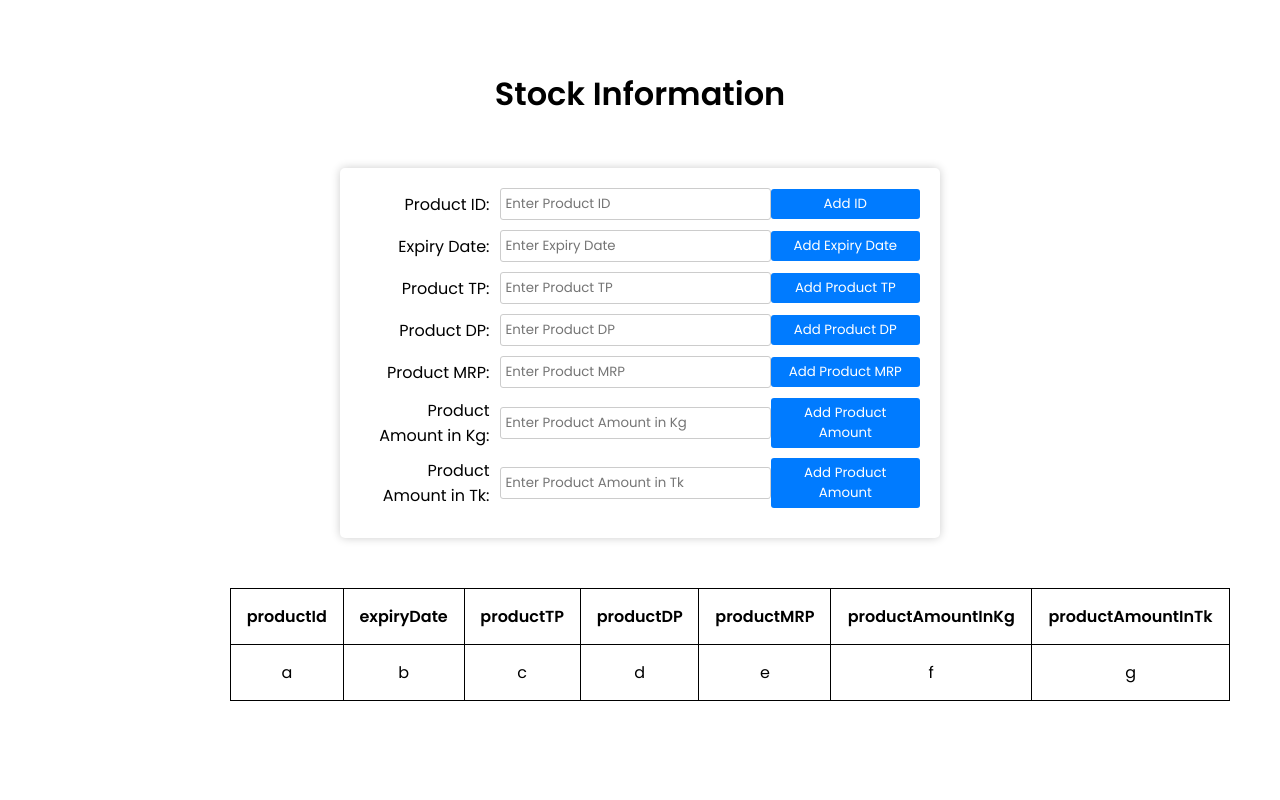
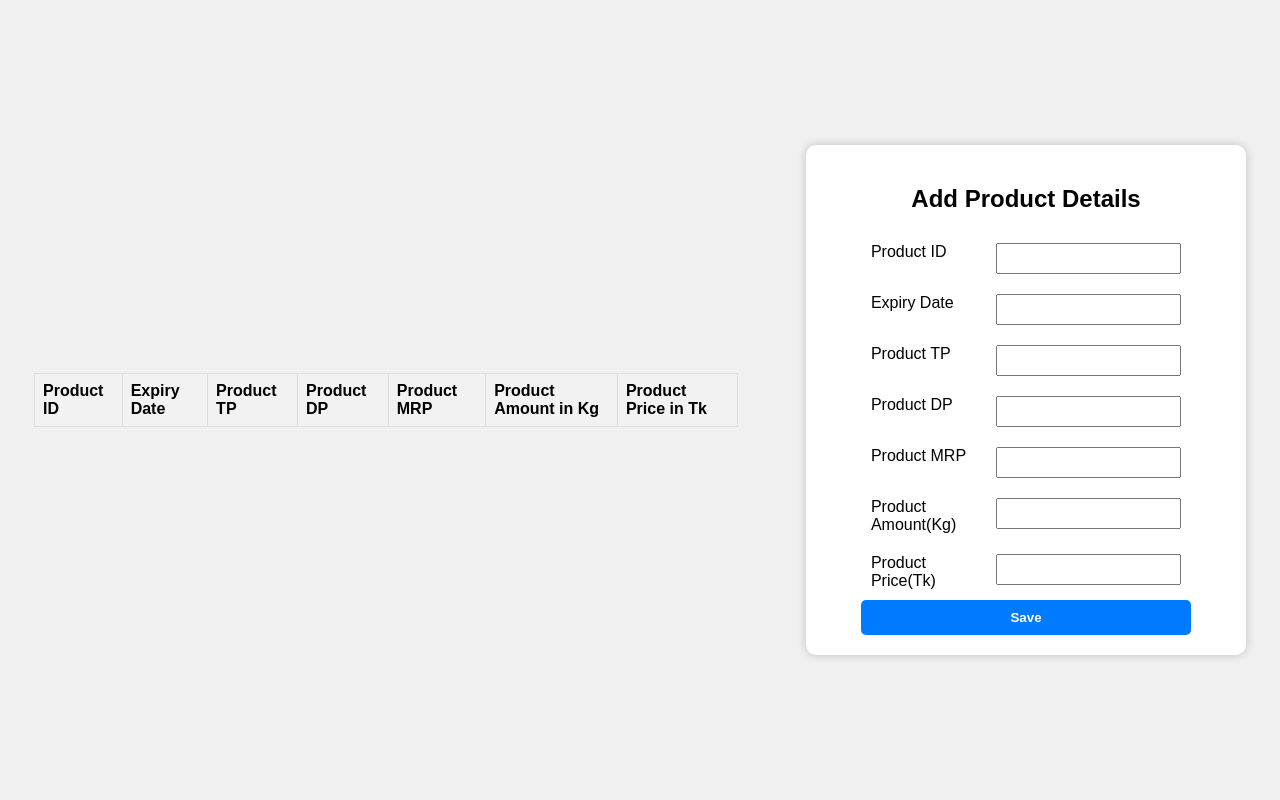
Before and after one commit to jahidhasan1893/Distribution-management-system, a Node server app: template views/stock.html in a window 1280 px wide. Run offline with Node 20, Linux system fonts and the light colour scheme; the template is opened without the code that fills it, so the values that code supplies are empty.

Commit message:
Stock page updated

```diff
--- a/views/_style.css
+++ b/views/_style.css
@@ -1,75 +1,57 @@
-@import url('https://fonts.googleapis.com/css2?family=Poppins:wght@300;400;500;600&display=swap');
-*{
-    padding: 0;
+body {
+
+    font-family: Arial, sans-serif;
+    background-color: #f0f0f0;
     margin: 0;
-   box-sizing: border-box;
-   text-decoration: none;
-    list-style: none;
-    scroll-behavior: smooth;
-    font-family: 'Poppins', sans-serif;
-
+    display: flex;
+    justify-content: space-around;
+    align-items: center;
+    min-height: 100vh;
 }
-body{
-
-    background:white;
+.container {
+    display: flex;
+    flex-direction: column;
+    align-items: center;
+    background-color: #fff;
+    border-radius: 10px;
+    box-shadow: 0 0 10px rgba(0, 0, 0, 0.2);
+    padding: 20px;
+    width: 40%;
+    max-width: 400px;
 }
-h1{
-    margin-top: 70px;
-    text-align: center;
+.input-grp{
+    padding: 10px;
+    display: flex;
+    flex-direction: row;
+    justify-content: space-between;
 }
-table{
-    text-align: center;
-    justify-content: center;
-    margin-left: 230px;
-    width: 1000px;
+label{
+    padding-right: 30px;
 }
-table,tr,th,td{
-    border: 1px solid black;
+input{
+    height: 25px;
+}
+table {
+    width: 55%;
     border-collapse: collapse;
 }
-th,td{
-    padding: 15px;
-    text-align: center;
+th, td {
+    border: 1px solid #dddddd;
+    text-align: left;
+    padding: 8px;
 }
-.details {
-    max-width: 600px;
-    margin: 50px auto;
-    padding: 20px;
-    background-color: #fff;
-    border-radius: 5px;
-    box-shadow: 0 0 10px rgba(0, 0, 0, 0.2);
+th {
+    background-color: #f2f2f2;
 }
-
-.input-group {
-    display: flex;
-    flex-direction: row;
-    align-items: center;
-    margin-bottom: 10px;
-}
-
-label {
-    flex: 1;
-    margin-right: 10px;
-    text-align: right;
-}
-
-input {
-    flex: 2;
-    padding: 5px;
-    border: 1px solid #ccc;
-    border-radius: 3px;
-}
-
 button {
-    flex: 1;
-    padding: 5px 10px;
     background-color: #007BFF;
     color: #fff;
     border: none;
-    border-radius: 3px;
+    padding: 10px 20px;
+    border-radius: 5px;
     cursor: pointer;
+    font-weight: bold;
 }
-
 button:hover {
     background-color: #0056b3;
 }
--- a/views/stock.html
+++ b/views/stock.html
@@ -1,75 +1,94 @@
 <!DOCTYPE html>
-<html lang="en">
+<html>
 <head>
-    <meta charset="UTF-8">
-    <meta name="viewport" content="width=device-width, initial-scale=1.0">
-    <title>Stock Table</title>
+    <title>Product Details</title>
     <link rel="stylesheet" href="_style.css">
 </head>
 <body>
-    <div class="stock_info">
-        <h1 >
-            Stock Information
-        </h1>
-        <div class="details">
-            <div class="input-group">
-                <label for="productId">Product ID:</label>
-                <input type="text" id="productId" placeholder="Enter Product ID">
-                <button id="addId">Add ID</button>
+
+    <table>
+        <thead>
+            <tr>
+                <th>Product ID</th>
+                <th>Expiry Date</th>
+                <th>Product TP</th>
+                <th>Product DP</th>
+                <th>Product MRP</th>
+                <th>Product Amount in Kg</th>
+                <th>Product Price in Tk</th>
+            </tr>
+        </thead>
+        <tbody id="table-body">
+            <!-- Data will be added here -->
+        </tbody>
+    </table>
+
+    <div class="container">
+        <h2>Add Product Details</h2>
+        <div class="input-fields" style="display: flex;flex-direction: column; ">
+             <div class="input-grp">
+                <label for="productId">Product ID</label>
+                <input type="text" id="productId" placeholder="">
+             </div>
+            <div class="input-grp">
+                <label for="expiryDate">Expiry Date</label>
+                <input type="text" id="expiryDate" placeholder="">
             </div>
-            <div class="input-group">
-                <label for="expiryDate">Expiry Date:</label>
-                <input type="text" id="expiryDate" placeholder="Enter Expiry Date">
-                <button id="addexpiryDate">Add Expiry Date</button>
+            <div class="input-grp">
+                <label for="productTP">Product TP</label>
+                <input type="text" id="productTP" placeholder="">
             </div>
-            <div class="input-group">
-                <label for="productTP">Product TP:</label>
-                <input type="text" id="productTP" placeholder="Enter Product TP">
-                <button id="addproductTP">Add Product TP</button>
+            <div class="input-grp">
+                <label for="productDP">Product DP</label>
+                <input type="text" id="productDP" placeholder="">
             </div>
-            <div class="input-group">
-                <label for="productDP">Product DP:</label>
-                <input type="text" id="productDP" placeholder="Enter Product DP">
-                <button id="addproductDP">Add Product DP</button>
+           <div class="input-grp">
+            <label for="productMRP">Product MRP</label>
+            <input type="text" id="productMRP" placeholder="">
+           </div>
+            <div class="input-grp">
+                <label for="productAmountInKg">Product <br>Amount(Kg)</label>
+                <input type="text" id="productAmount" placeholder="">
             </div>
-            <div class="input-group">
-                <label for="productMRP">Product MRP:</label>
-                <input type="text" id="productMRP" placeholder="Enter Product MRP">
-                <button id="addproductMRP">Add Product MRP</button>
-            </div>
-            <div class="input-group">
-                <label for="productAmountInKg">Product Amount in Kg:</label>
-                <input type="text" id="productAmountInKg" placeholder="Enter Product Amount in Kg">
-                <button id="addproductAmountInKg">Add Product Amount</button>
-            </div>
-            <div class="input-group">
-                <label for="productAmountInTk">Product Amount in Tk:</label>
-                <input type="text" id="productAmountInTk" placeholder="Enter Product Amount in Tk">
-                <button id="addproductAmountInTk">Add Product Amount</button>
-            </div>
+           <div class="input-grp">
+            <label for="productAmountInTk">Product <br>Price(Tk)</label>
+            <input type="text" id="productPrice" placeholder="">
+           </div>
+
+            <button onclick="addProduct()">Save</button>
         </div>
-        <table>
-            <tr>
-                <th>productId</th>
-                <th>expiryDate</th>
-                <th>productTP</th>
-                <th>productDP</th>
-                <th>productMRP</th>
-                <th>productAmountInKg</th>
-                <th>productAmountInTk</th>
-            </tr>
-            </tr>
-            <tr>
-                <td>a</td>
-                <td>b</td>
-                <td>c</td>
-                <td>d</td>
-                <td>e</td>
-                <td>f</td>
-                <td>g</td>
-            </tr>
-        </table>
     </div>
 
+    <script>
+        function addProduct() {
+            const productId = document.getElementById("productId").value;
+            const expiryDate = document.getElementById("expiryDate").value;
+            const productTP = document.getElementById("productTP").value;
+            const productDP = document.getElementById("productDP").value;
+            const productMRP = document.getElementById("productMRP").value;
+            const productAmount = document.getElementById("productAmount").value;
+            const productPrice = document.getElementById("productPrice").value;
+
+            const tableBody = document.getElementById("table-body");
+            const newRow = tableBody.insertRow(tableBody.rows.length);
+
+            newRow.insertCell(0).textContent = productId;
+            newRow.insertCell(1).textContent = expiryDate;
+            newRow.insertCell(2).textContent = productTP;
+            newRow.insertCell(3).textContent = productDP;
+            newRow.insertCell(4).textContent = productMRP;
+            newRow.insertCell(5).textContent = productAmount;
+            newRow.insertCell(6).textContent = productPrice;
+
+            // Clear input fields
+            document.getElementById("productId").value = "";
+            document.getElementById("expiryDate").value = "";
+            document.getElementById("productTP").value = "";
+            document.getElementById("productDP").value = "";
+            document.getElementById("productMRP").value = "";
+            document.getElementById("productAmount").value = "";
+            document.getElementById("productPrice").value = "";
+        }
+    </script>
 </body>
 </html>
```
